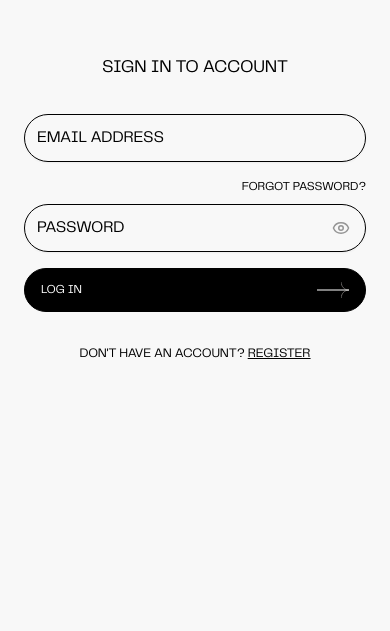
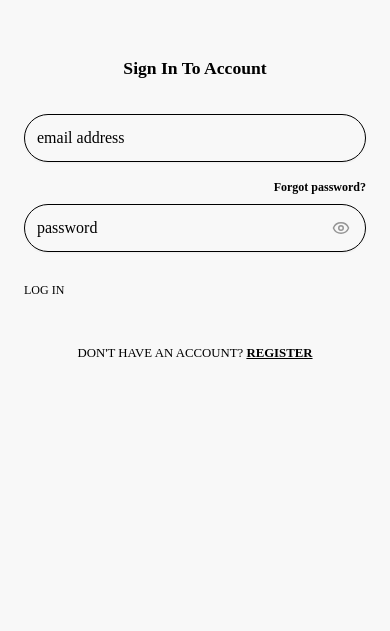
Before and after one commit to kareemcodes-1/nextjs16-test, a Next.js app: page /auth/login in a window 390 px wide. Shown: the part 213-844 px from the top of the page. Built offline with nearby package versions, Linux system fonts and the light colour scheme; grey boxes are pictures that could not be loaded.

Commit message:
animation problem

```diff
--- a/app/globals.css
+++ b/app/globals.css
@@ -27,315 +27,7 @@ html, body {
   padding: 0; */
 }
 
-button{
-  cursor: pointer;
-}
 
-button:disabled{
-  cursor: none;
-}
-
-.go3958317564{
-  font-weight: 200 !important;
-    font-family: 'Telegraf' !important;
-  text-transform: uppercase !important;
-}
-
-@font-face {
-    font-family: 'Telegraf';
-    src: url('../font/Telegraf_UltraLight_200.otf') format('opentype');
-    /* font-weight: 300; */
-    font-style: normal;
-    font-display: swap;
-      font-display: optional;
-}
-
-@font-face {
-    font-family: 'Telegraf';
-    src: url('../font/Telegraf_UltraBold_800.otf') format('opentype');
-    /* font-weight: 300; */
-    font-style: normal;
-    font-display: swap;
-      font-display: optional;
-}
-
-@font-face {
-    font-family: 'Telegraf';
-    src: url('../font/TelegrafRegular_272984568a25d8528fe2de8b20b29011.otf') format('opentype');
-    /* font-weight: 300; */
-    font-style: normal;
-    font-display: swap;
-      font-display: optional;
-}
-
-h1, h2, h3, label, button, input, ::placeholder{
-  font-family: 'Telegraf' !important;
-  text-transform: uppercase;
-  font-weight: 300;
-}
-
-a, p, span{
-  font-family: 'Telegraf';
-  text-transform: uppercase;
-  font-weight: 200;
-
-}
-
-.category-btn {
-    display: flex;
-    align-items: center;
-    justify-content: center;
-    position: relative;
-    background: white;
-    height: calc(4.66666667vw);
-    width: auto;
-    box-shadow: none;
-    margin: 0;
-    color: #000;
-    text-align: center;
-    padding: .5rem calc(2.1291667vw) .5rem calc(2.12291667vw);
-    border-radius: calc(4.16666667vw);
-    font-weight: 200;
-    text-transform: uppercase;
-    line-height: calc(4.16666667vw);
-    box-sizing: border-box;
-    transition: .4s cubic-bezier(.4, 0, 0, 1);
-}
-
-.btn {
-    display: inline-flex;
-    align-items: center;
-    position: relative;
-    height: calc(4.16666667vw);
-    width: auto;
-    margin: 0;
-    background: transparent;
-    padding: 0 calc(1.82291667vw);
-    border-radius: calc(4.16666667vw);
-    font-size: calc(1.04166667vw);
-    font-weight: 200;
-    text-transform: uppercase;
-    line-height: 1;
-    box-sizing: border-box;
-    text-decoration: none;
-    cursor: pointer;
-    transition: background .4s cubic-bezier(.4, 0, 0, 1),
-                color .4s cubic-bezier(.4, 0, 0, 1);
-}
-
-/* ─── VARIANTS ──────────────────────────────────────── */
-.btn--light {
-    color: #fefaf4;
-    border: 1px solid #fefaf4;
-}
-.btn--light:hover {
-    background: #fefaf4;
-    color: #000;
-}
-
-.btn--dark {
-    color: #000;
-    border: 1px solid #000;
-}
-.btn--dark:hover {
-    background: #000;
-    color: #fff;
-}
-
-/* ─── FILLED VARIANTS ───────────────────────────────── */
-.btn--filled-light {
-    color: #000;
-    background: #fefaf4;
-    border: 1px solid #fefaf4;
-}
-.btn--filled-light:hover {
-    background: #e8e4de;
-    color: #000;
-}
-
-.btn--filled-dark {
-    color: #fff;
-    background: #000;
-    border: 1px solid #000;
-}
-.btn--filled-dark:hover {
-    background: #222;
-    color: #fff;
-}
-
-/* ─── ICON MODIFIER ─────────────────────────────────── */
-.btn--icon-left  { padding-left: calc(1.82291667vw + 3.95833333vw + 0.5em); }
-.btn--icon-right { padding-right: calc(1.82291667vw + 3.95833333vw + 0.5em); }
-
-.btn--icon-left::before,
-.btn--icon-right::before {
-    content: '';
-    position: absolute;
-    top: 50%;
-    transform: translateY(-50%);
-    height: 1px;
-    width: calc(3.95833333vw);
-    background: currentColor;
-    transition: background .4s cubic-bezier(.4, 0, 0, 1);
-}
-
-.btn--icon-left::before  { left: calc(1.82291667vw); }
-.btn--icon-right::before { right: calc(1.82291667vw); }
-
-.btn--icon-left::after,
-.btn--icon-right::after {
-    content: '';
-    position: absolute;
-    top: 50%;
-    transform: translateY(-50%);
-    width: calc(1.09375vw);
-    height: calc(2.13541667vw);
-    background-repeat: no-repeat;
-    background-position: center;
-    transition: background-image .4s;
-}
-
-.btn--icon-left::after  { left: calc(2.22291667vw); }
-.btn--icon-right::after { right: calc(1.82291667vw); }
-
-/* ─── ARROW IMAGES ──────────────────────────────────── */
-.btn--light.btn--icon-left::after  { background-image: url(../public/arrowhead-left-light.svg); }
-.btn--light.btn--icon-right::after { background-image: url(../public/arrowhead-right-light.svg); }
-.btn--dark.btn--icon-left::after   { background-image: url(../public/arrowhead-left.svg); }
-.btn--dark.btn--icon-right::after  { background-image: url(../public/arrowhead-right-black.svg); }
-
-.btn--light:hover.btn--icon-left::after  { background-image: url(../public/arrowhead-left.svg); }
-.btn--light:hover.btn--icon-right::after { background-image: url(../public/arrowhead-right-black.svg); }
-.btn--dark:hover.btn--icon-left::after   { background-image: url(../public/arrowhead-left-light.svg); }
-.btn--dark:hover.btn--icon-right::after  { background-image: url(../public/arrowhead-right-light.svg); }
-
-.btn--filled-light.btn--icon-left::after  { background-image: url(../public/arrowhead-left.svg); }
-.btn--filled-light.btn--icon-right::after { background-image: url(../public/arrowhead-right-black.svg); }
-.btn--filled-dark.btn--icon-left::after   { background-image: url(../public/arrowhead-left-light.svg); }
-.btn--filled-dark.btn--icon-right::after  { background-image: url(../public/arrowhead-right-light.svg); }
-
-.btn--filled-light:hover.btn--icon-left::after  { background-image: url(../public/arrowhead-left-light.svg); }
-.btn--filled-light:hover.btn--icon-right::after { background-image: url(../public/arrowhead-right-light.svg); }
-.btn--filled-dark:hover.btn--icon-left::after   { background-image: url(../public/arrowhead-left-light.svg); }
-.btn--filled-dark:hover.btn--icon-right::after  { background-image: url(../public/arrowhead-right-light.svg); }
-
-/* ─── RESPONSIVE: TABLET ────────────────────────────── */
-@media (max-width: 1024px) {
-    .btn {
-        height: 3rem;
-        padding: 0 1.25rem;
-        border-radius: 3rem;
-        font-size: 0.75rem;
-    }
-
-    .btn--icon-left  { padding-left: calc(1.25rem + 2.5rem + 0.5em); }
-    .btn--icon-right { padding-right: calc(1.25rem + 2.5rem + 0.5em); }
-
-    .btn--icon-left::before,
-    .btn--icon-right::before {
-        width: 2.5rem;
-    }
-
-    .btn--icon-left::before  { left: 1.25rem; }
-    .btn--icon-right::before { right: 1.25rem; }
-
-    .btn--icon-left::after,
-    .btn--icon-right::after {
-        width: 0.6rem;
-        height: 1.2rem;
-    }
-
-    .btn--icon-left::after  { left: 1.5rem; }
-    .btn--icon-right::after { right: 1.25rem; }
-}
-
-/* ─── RESPONSIVE: MOBILE ────────────────────────────── */
-@media (max-width: 768px) {
-    .btn {
-        height: 2.75rem;
-        padding: 0 1rem;
-        border-radius: 2.75rem;
-        font-size: 0.7rem;
-    }
-
-    .btn--icon-left  { padding-left: calc(1rem + 2rem + 0.5em); }
-    .btn--icon-right { padding-right: calc(1rem + 2rem + 0.5em); }
-
-    .btn--icon-left::before,
-    .btn--icon-right::before {
-        width: 2rem;
-    }
-
-    .btn--icon-left::before  { left: 1rem; }
-    .btn--icon-right::before { right: 1rem; }
-
-    .btn--icon-left::after,
-    .btn--icon-right::after {
-        width: 0.5rem;
-        height: 1rem;
-    }
-
-    .btn--icon-left::after  { left: 1.2rem; }
-    .btn--icon-right::after { right: 1rem; }
-}
-
-/* ─── RESPONSIVE: TABLET ────────────────────────────── */
-@media (max-width: 1024px) {
-    .category-btn {
-        height: 3rem;
-        padding: .5rem 1.25rem;
-        border-radius: 3rem;
-        line-height: 1;
-        font-size: 1.2rem;
-    }
-}
-
-/* ─── RESPONSIVE: MOBILE ────────────────────────────── */
-@media (max-width: 768px) {
-    .category-btn {
-        height: 2.5rem;
-        padding: .5rem 1rem;
-        border-radius: 2.5rem;
-        line-height: 1;
-        font-size: 0.85rem;
-    }
-}
-
-.tan-pearl{
-  font-family: 'TAN-PEARL';
-}
-
-.telegraf{
-  font-family: 'Telegraf';
-}
-
-/* .swiper{
-  overflow-x: hidden !important;
-  overflow: visible !important;
-  overflow-y: visible !important;
-} */
-
-/* .virtual-swiper .swiper-button-prev
-{
-  top: 0rem !important;
-} */
-
-.virtual-swiper .swiper-button-prev:after{
-  content: none !important;
-}
-
-em{
-  font-style: normal;
-  font-family: 'Telegraf';
-}
-
-.swiper-button-disabled{
-  opacity: .8 !important;
-}
-
-.virtual-swiper{
-  padding-top: 2rem !important;
-}
 
 /* @theme inline {
   --font-heading: var(--font-sans);
```
